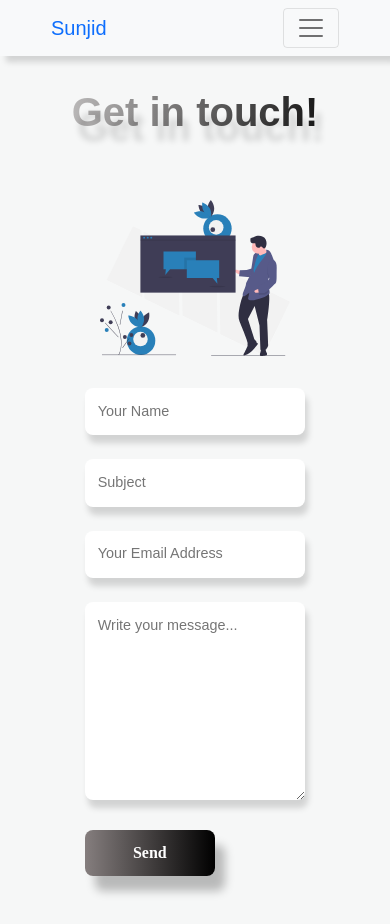
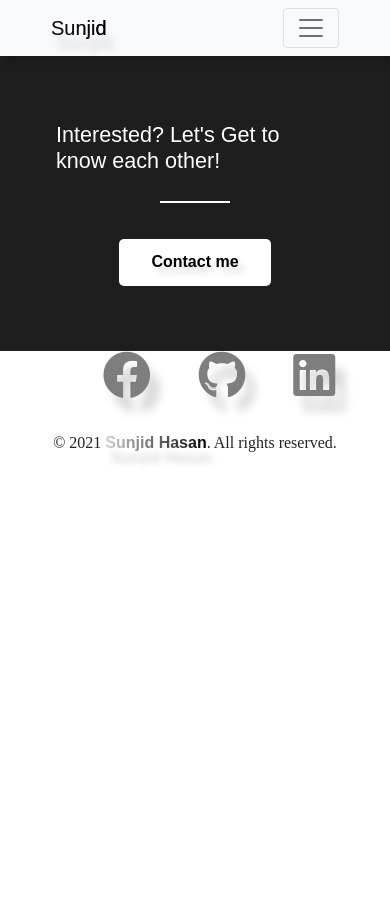
Before and after one commit to sunjid-git/Muhammad-Sunjid-Hasan, a React (Create React App) app: page /contact in a window 390 px wide. After the commit the page ends 844 px from the top, so only its background shows below. Built offline with nearby package versions, Linux system fonts and the light colour scheme.

Commit message:
Contact Done

```diff
--- a/src/App.css
+++ b/src/App.css
@@ -40,5 +40,6 @@ a{
   background-clip: text;
   color: transparent;
   font-family: "Bruno Ace", sans-serif;
+  /* text-shadow: rgba(0, 0, 0, 0.15) 6px 15px 6px; */
   text-shadow: rgba(0, 0, 0, 0.15) 6px 15px 6px;
 }
--- a/src/App.js
+++ b/src/App.js
@@ -5,6 +5,8 @@ import Header from "./components/HeaderFooter/Header";
 import Contact from "./components/Contact/Contact";
 import Project from "./components/Project/Project";
 import About from "./components/About/About";
+import Footer from "./components/HeaderFooter/Footer";
+import ContactPage from './components/Contact/ContactPage';
 function App() {
   return (
     <Router>
@@ -15,7 +17,9 @@ function App() {
         <Route path="/about" component={About} />
         <Route path="/project" component={Project} />
         <Route path="/contact" component={Contact} />
+        <Route path="/contactPage" component={ContactPage} />
       </Switch>
+      <Footer />
     </Router>
   );
 }
--- a/src/components/Contact/Contact.css
+++ b/src/components/Contact/Contact.css
@@ -1,96 +1,34 @@
-.contact-page-container {
-  padding: 2rem;
-  min-height: 80vh;
+.contact-main-container {
+  background-color: #1e1e1e;
+  width: 100%;
+  min-height: 35vh;
+  display: grid;
+  place-items: center;
+  padding: 3.5rem;
 }
-
-.contact-page-container h2 {
-  font-family: "Bruno Ace", sans-serif;
-  text-align: center;
-  font-size: 2.5rem;
-  font-weight: bolder;
+.contact-main-container h4 {
+  color: rgb(255, 255, 255);
 }
-.contact-page img {
-  width: 65%;
+.contact-main-container p {
+  border-bottom: 2px solid rgb(255, 255, 255);
+  width: 25%;
 }
-
-.contact-left {
-  display: flex;
-  justify-content: center;
-}
-.contact-right {
-  width: 75%;
-}
-.contact-page form {
-  align-items: center;
-}
-
-/* input styling */
-.contact-right form .a {
-  margin-right: 4%;
-}
-.contact-right form .a,
-.contact-right form .b {
-  width: 48%;
-}
-.contact-right form .c,
-.contact-right form .d {
-  width: 100%;
-}
-
-.contact-right form .email-input,
-.contact-right form textarea {
-  font-family: "Bruno Ace", sans-serif;
-  padding: 0.8rem;
-  border: none;
-  outline: none;
-  color: var(--purple);
-  box-shadow: rgba(0, 0, 0, 0.15) 3px 8px 6px;
-  margin-bottom: 1.5rem;
-  border-radius: 0.5rem;
-  font-size: 0.9rem;
-}
-
-.contact-page {
-  display: grid;
-  width: 90%;
-  margin: 0 auto;
-  grid-template-columns: 1fr 1fr;
-  margin-top: 3rem;
-}
-
-@media screen and (max-width: 768px) {
-  .contact-page {
-    grid-template-columns: 1fr;
-  }
-  .contact-left,
-  .contact-right {
-    margin: 1rem auto;
-  }
-  .contact-right form .a,
-  .contact-right form .b {
-    width: 100%;
-  }
-}
-
-
-
-.button {
+.contact-me-btn {
   text-decoration: none;
   cursor: pointer;
-  font-family: "Bruno Ace", cursive;
   font-weight: bolder;
   outline: none;
   border: none;
-  padding: 0.7rem 3rem;
-  border-radius: 8px;
+  padding: 0.7rem 2rem;
+  border-radius: 5px;
   font-size: 1rem;
-  color: white;
-  box-shadow: rgba(0, 0, 0, 0.25) 10px 15px 10px;
-  background: linear-gradient(to right, #857e7e, #000000);
-  transition:  all .5s ease-in-out;
+  color: rgb(0, 0, 0);
+  background-color: white;
+  transition: all 0.5s ease-in-out;
+  text-shadow: rgba(0, 0, 0, 0.15) 6px 6px 6px;
 }
 
-.button:hover {
-  box-shadow: rgba(0, 0, 0, 0.15) 10px 6px 10px;
-  background: linear-gradient(to right, #948c8c, #111111);
+.contact-me-btn:hover {
+  color: black;
+  transform: scale(0.98);
 }
--- a/src/components/Contact/Contact.js
+++ b/src/components/Contact/Contact.js
@@ -1,77 +1,15 @@
 import React from "react";
+import { Link } from "react-router-dom";
 import "./Contact.css";
-import contact from "../../components/assests/images/contact.svg";
-
-import emailjs from "emailjs-com";
 
 const Contact = () => {
-  function sendEmail(e) {
-    e.preventDefault();
-
-    emailjs
-      .sendForm(
-        "service_ee5rduq",
-        "template_ifn2lde",
-        e.target,
-        "user_auDCWQqpwHwe2nHdx1rCG"
-      )
-      .then(
-        (result) => {
-          console.log(result.text);
-        },
-        (error) => {
-          console.log(error.text);
-        }
-      );
-  }
-
   return (
-    <div className="contact-page-container">
-      <h2 className="text-color">Get in touch!</h2>
-      <div className="contact-page">
-        <div className="contact-left">
-          <img src={contact} alt="" />
-        </div>
-
-        <div className="contact-right">
-          <form onSubmit={sendEmail}>
-
-              <input
-                type="text"
-                name="name"
-                placeholder="Your Name"
-                className="email-input a"
-              />
-
-              <input
-                type="text"
-                name="subject"
-                placeholder="Subject"
-                className="email-input b"
-              />
-
-
-            <input
-              type="email"
-              name="email"
-              placeholder="Your Email Address"
-              className="email-input c"
-            />
-
-            <textarea
-              name="message"
-              id=""
-              cols="25"
-              rows="8"
-              className="email-input d"
-              placeholder="Write your message..."
-              required
-            ></textarea>
-
-            <input type="submit" value="Send" className="button" />
-          </form>
-        </div>
-      </div>
+    <div className="contact-main-container">
+      <h4 className="font-t">Interested? Let's Get to know each other!</h4>
+      <p></p>
+      <Link to="/contactPage" className="contact-me-btn font-b">
+        Contact me
+      </Link>
     </div>
   );
 };
--- /dev/null
+++ b/src/components/Contact/ContactPage.css
@@ -0,0 +1,95 @@
+.contact-page-container {
+  padding: 2rem;
+  min-height: 80vh;
+}
+
+.contact-page-container h2 {
+  font-family: "Bruno Ace", sans-serif;
+  text-align: center;
+  font-size: 2.5rem;
+  font-weight: bolder;
+}
+.contact-page img {
+  width: 65%;
+}
+
+.contact-left {
+  display: flex;
+  justify-content: center;
+}
+.contact-right {
+  width: 75%;
+}
+.contact-page form {
+  align-items: center;
+}
+
+/* input styling */
+.contact-right form .a {
+  margin-right: 4%;
+}
+.contact-right form .a,
+.contact-right form .b {
+  width: 48%;
+}
+.contact-right form .c,
+.contact-right form .d {
+  width: 100%;
+}
+
+.contact-right form .email-input,
+.contact-right form textarea {
+  font-family: "Bruno Ace", sans-serif;
+  padding: 0.8rem;
+  border: none;
+  outline: none;
+  color: var(--purple);
+  box-shadow: rgba(0, 0, 0, 0.15) 3px 8px 6px;
+  margin-bottom: 1.5rem;
+  border-radius: 0.5rem;
+  font-size: 0.9rem;
+}
+
+.contact-page {
+  display: grid;
+  width: 90%;
+  margin: 0 auto;
+  grid-template-columns: 1fr 1fr;
+  margin-top: 3rem;
+}
+
+@media screen and (max-width: 768px) {
+  .contact-page {
+    grid-template-columns: 1fr;
+  }
+  .contact-left,
+  .contact-right {
+    margin: 1rem auto;
+  }
+  .contact-right form .a,
+  .contact-right form .b {
+    width: 100%;
+  }
+}
+
+.button {
+  text-decoration: none;
+  cursor: pointer;
+  font-family: "Bruno Ace", cursive;
+  font-weight: bolder;
+  outline: none;
+  border: none;
+  padding: 0.7rem 3rem;
+  border-radius: 8px;
+  font-size: 1rem;
+  color: white;
+  box-shadow: rgba(0, 0, 0, 0.25) 6px 10px 6px;
+  background: linear-gradient(to right, #857e7e, #000000);
+  transition: all 0.5s ease-in-out;
+}
+
+.button:hover {
+  box-shadow: rgba(0, 0, 0, 0.15) 6px 6px 6px;
+  background: linear-gradient(to right, #948c8c, #111111);
+  transform: scale(0.99);
+}
--- /dev/null
+++ b/src/components/Contact/ContactPage.js
@@ -0,0 +1,79 @@
+import React from "react";
+import "./ContactPage.css";
+import contact from "../../components/assests/images/contact.svg";
+
+import emailjs from "emailjs-com";
+
+const ContactPage = () => {
+  function sendEmail(e) {
+    e.preventDefault();
+
+    emailjs
+      .sendForm(
+        "service_ee5rduq",
+        "template_ifn2lde",
+        e.target,
+        "user_auDCWQqpwHwe2nHdx1rCG"
+      )
+      .then(
+        (result) => {
+          console.log(result.text);
+        },
+        (error) => {
+          console.log(error.text);
+        }
+      );
+  }
+
+  return (
+    <div className="contact-page-container">
+      <h2 className="text-color">Get in touch!</h2>
+      <div className="contact-page">
+        <div className="contact-left">
+          <img src={contact} alt="" />
+        </div>
+
+        <div className="contact-right">
+          <form onSubmit={sendEmail}>
+
+              <input
+                type="text"
+                name="name"
+                placeholder="Your Name"
+                className="email-input a"
+              />
+
+              <input
+                type="text"
+                name="subject"
+                placeholder="Subject"
+                className="email-input b"
+              />
+
+
+            <input
+              type="email"
+              name="email"
+              placeholder="Your Email Address"
+              className="email-input c"
+            />
+
+            <textarea
+              name="message"
+              id=""
+              cols="25"
+              rows="8"
+              className="email-input d"
+              placeholder="Write your message..."
+              required
+            ></textarea>
+
+            <input type="submit" value="Send" className="button" />
+          </form>
+        </div>
+      </div>
+    </div>
+  );
+};
+
+export default ContactPage;
--- a/src/components/HeaderFooter/Footer.css
+++ b/src/components/HeaderFooter/Footer.css
@@ -0,0 +1,43 @@
+footer {
+  height: 10vh;
+  width: 80%;
+  margin: 0 auto;
+  display: flex;
+  justify-content: space-between;
+  align-items: center;
+}
+footer p {
+  font-size: 1rem;
+}
+
+footer div {
+  display: flex;
+  justify-content: center;
+  align-items: center;
+}
+footer div i {
+  color: #7e7e7e;
+  margin-left: 3rem;
+  transition: all 0.6s ease;
+  cursor: pointer;
+  text-shadow: rgba(0, 0, 0, 0.15) 10px 15px 10px;
+}
+footer div i:hover {
+  color: #1e1e1e;
+  text-shadow: rgba(0, 0, 0, 0.15) 5.95px 6px 6px;
+}
+
+@media screen and (max-width: 768px) {
+  footer {
+    height: 100%;
+    display: flex;
+    flex-direction: column-reverse;
+    justify-content: space-between;
+    align-items: center;
+  }
+  footer div {
+    display: flex;
+    flex-direction: row;
+    margin-bottom: 2rem;
+  }
+}
--- a/src/components/HeaderFooter/Footer.js
+++ b/src/components/HeaderFooter/Footer.js
@@ -1,12 +1,39 @@
-import React from 'react'
-import './Footer.css';
+import React from "react";
+import "./Footer.css";
+
+import { Link } from "react-router-dom";
 
 const Footer = () => {
-    return (
+  return (
+    <div className="footer-container">
+      <footer>
+        <p className="font-r">
+          &copy; 2021 <strong className="text-color">Sunjid Hasan</strong>. All
+          rights reserved.
+        </p>
         <div>
+          <Link
+            to={{ pathname: "https://www.facebook.com/sunjid.info/" }}
+            target="_blank"
+          >
+            <i class="fab fa-facebook fa-3x"></i>
+          </Link>
+          <Link
+            to={{ pathname: "https://github.com/sunjid-git" }}
+            target="_blank"
+          >
+            <i class="fab fa-github fa-3x"></i>
+          </Link>
+          <Link
+            to={{ pathname: "https://www.linkedin.com/in/sunjid-in/" }}
+            target="_blank"
+          >
+            <i class="fab fa-linkedin fa-3x"></i>
+          </Link>
+        </div>
+      </footer>
+    </div>
+  );
+};
 
-        </div>
-    )
-}
-
-export default Footer
+export default Footer;
--- a/src/components/HeaderFooter/Header.js
+++ b/src/components/HeaderFooter/Header.js
@@ -4,13 +4,12 @@ import "./Header.css";
 
 const Header = () => {
   return (
-    <div>
-      {/* navbar starts */}
     <nav className="font-b navbar navbar-expand-lg navbar-light bg-light">
       <div className="container-fluid">
-          <a className="navbar-brand " href="#">
-            <Link to="/">Sunjid</Link>
-          </a>
+        <Link to="/" className="navbar-brand text-color">
+          Sunjid
+        </Link>
+
         <button
           className="navbar-toggler"
           type="button"
@@ -22,26 +21,28 @@ const Header = () => {
         >
           <span className="navbar-toggler-icon "></span>
         </button>
-          <div className="collapse navbar-collapse justify-content-end" id="navbarNavDropdown">
+        <div
+          className="collapse navbar-collapse justify-content-end"
+          id="navbarNavDropdown"
+        >
           <ul className="navbar-nav">
             <li className="nav-item">
-
               <Link to="/home" className="nav-link " aria-current="page">
                 Home
               </Link>
             </li>
             <li className="nav-item">
-              <Link to="/about" className="nav-link" >
+              <Link to="/about" className="nav-link">
                 About
               </Link>
             </li>
             <li className="nav-item">
-              <Link to="/project" className="nav-link" >
+              <Link to="/project" className="nav-link">
                 Project
               </Link>
             </li>
             <li className="nav-item">
-                <Link to="/contact" className="nav-link" >
+              <Link to="/contact" className="nav-link">
                 Contact
               </Link>
             </li>
@@ -49,8 +50,6 @@ const Header = () => {
         </div>
       </div>
     </nav>
-      {/* navbar endss */}
-    </div>
   );
 };
 
```
Also changed, not shown: src/components/HeaderFooter/Header.css (+1 -7 lines), src/components/Home/Home.js (+8 -3 lines). Lines whose indentation alone changed are shown as unchanged.
